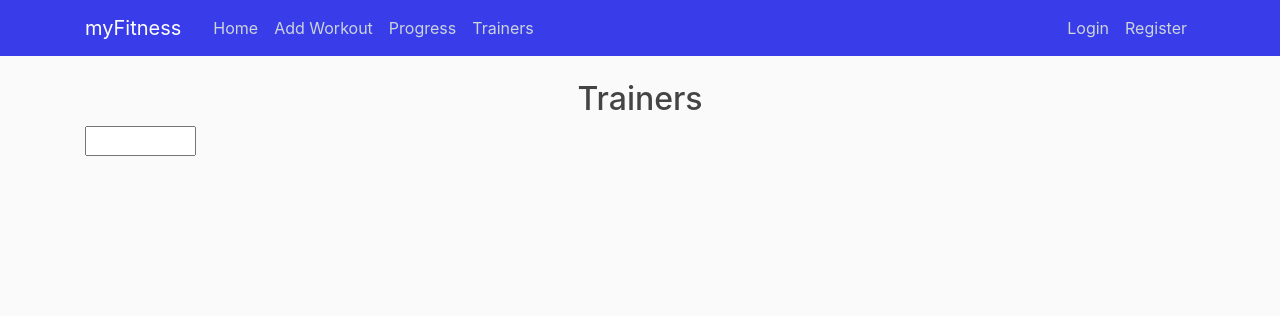
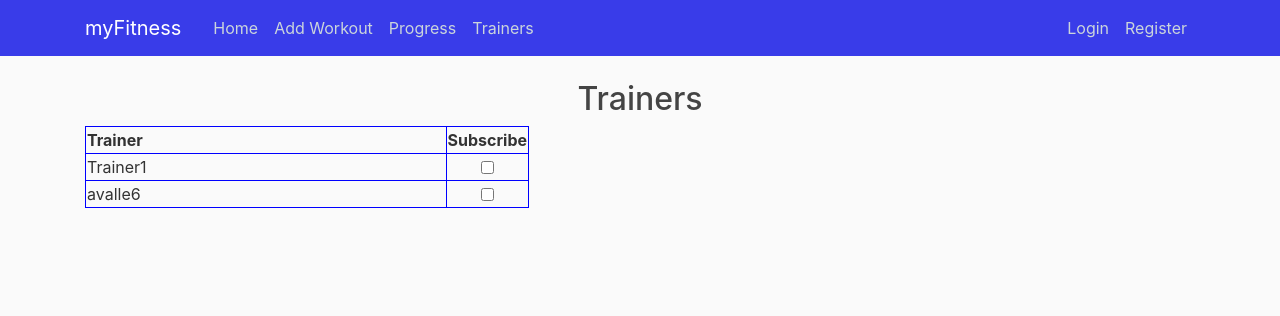
Before and after one commit to albertovallef/fitness-tracker, a Flask app: page /trainers in a window 1280 px wide. Shown: the top 316 px of the page. Run offline with Flask 2, Linux system fonts and the light colour scheme; data comes from the database, SQL or seed files in the repository; some libraries are stand-ins or nearby versions.

Commit message:
updated add workout and trainer

```diff
--- a/flaskapp/static/css/main.css
+++ b/flaskapp/static/css/main.css
@@ -99,13 +99,34 @@ body {
 
   .workout-tab-content {
     background-color: #95def5;
-    border: 5px solid black;
+    border: 4px solid black;
+    border-top: 0px;
     height: 500px;
     width: 800px;
+    overflow-y: scroll;
   }
 
-  table {
+  .workout-inputs{
+    /* visibility: hidden; */
+    border: 4px solid black;
+  }
+
+  table{
     width: 100%;
+    border: 1px solid blue;
+    font-size: 100%;
+  }
+
+  td, th {
+    border: 1px solid blue;
+  }
+
+  table.trainers{
+    width: 40%;
+  }
+
+  th.trainer-subscribe{
+    width:10%
   }
 
   input {
--- a/flaskapp/static/js/workout.js
+++ b/flaskapp/static/js/workout.js
@@ -21,8 +21,10 @@ $( document ).ready( () => {
     })
     $(".close-button").click( () => {
         $('.workout-tab').css('visibility',"hidden");
+        $('.workout-inputs').css('visibility',"hidden");
     })
     $("#add-set").click( () => {
+        $('.workout-inputs').css('visibility',"visible");
         id += 1;
         var content_table = document.getElementById("workout-tab-content");
         var table = createTable(id);
--- a/flaskapp/static/templates/trainers.html
+++ b/flaskapp/static/templates/trainers.html
@@ -3,14 +3,36 @@
 {% block content %}
 <h2 class="row justify-content-center align-items-center">Trainers</h2>
 
-<input list="trainers" name="trainers">
+<!-- <input list="trainers" name="trainers">
 <datalist id="trainers">
   {% if trainers %}
   {% for trainer in trainers %}
   <option value='{{ trainer|replace(")","")|replace("(","")|replace(",","")|replace("'","") }}'>
   {% endfor %}
   {% endif %}
-</datalist>
+</datalist> -->
+
+<table class="trainers">
+  <tr>
+    <th>Trainer</th>
+    <th class=trainer-subscribe>Subscribe</th>
+  </tr>
+  {% if trainers %}
+    {% for trainer in trainers %}
+    <tr>
+      <td>
+        {{ trainer|replace(")","")|replace("(","")|replace(",","")|replace("'","") }}
+      </td>
+      <td>
+        <input type="checkbox" class="form-control" id='is_trainer' name="is_trainer"></label>
+      </td>
+    </tr>
+    {% endfor %}
+  {% endif %}
+
+</table>
+
+
 
 
 {% endblock %}
```
Also changed, not shown: flaskapp/static/templates/workout.html (+16 -10 lines).
